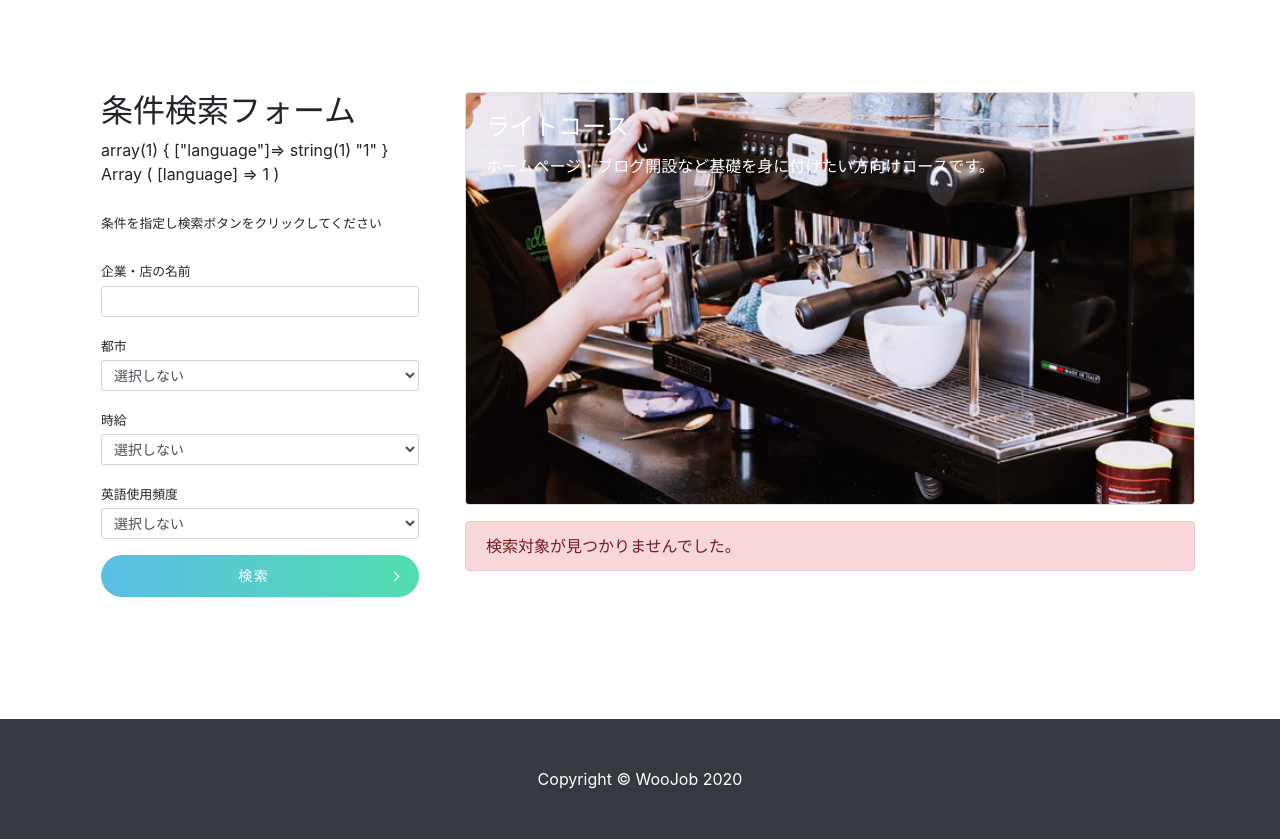
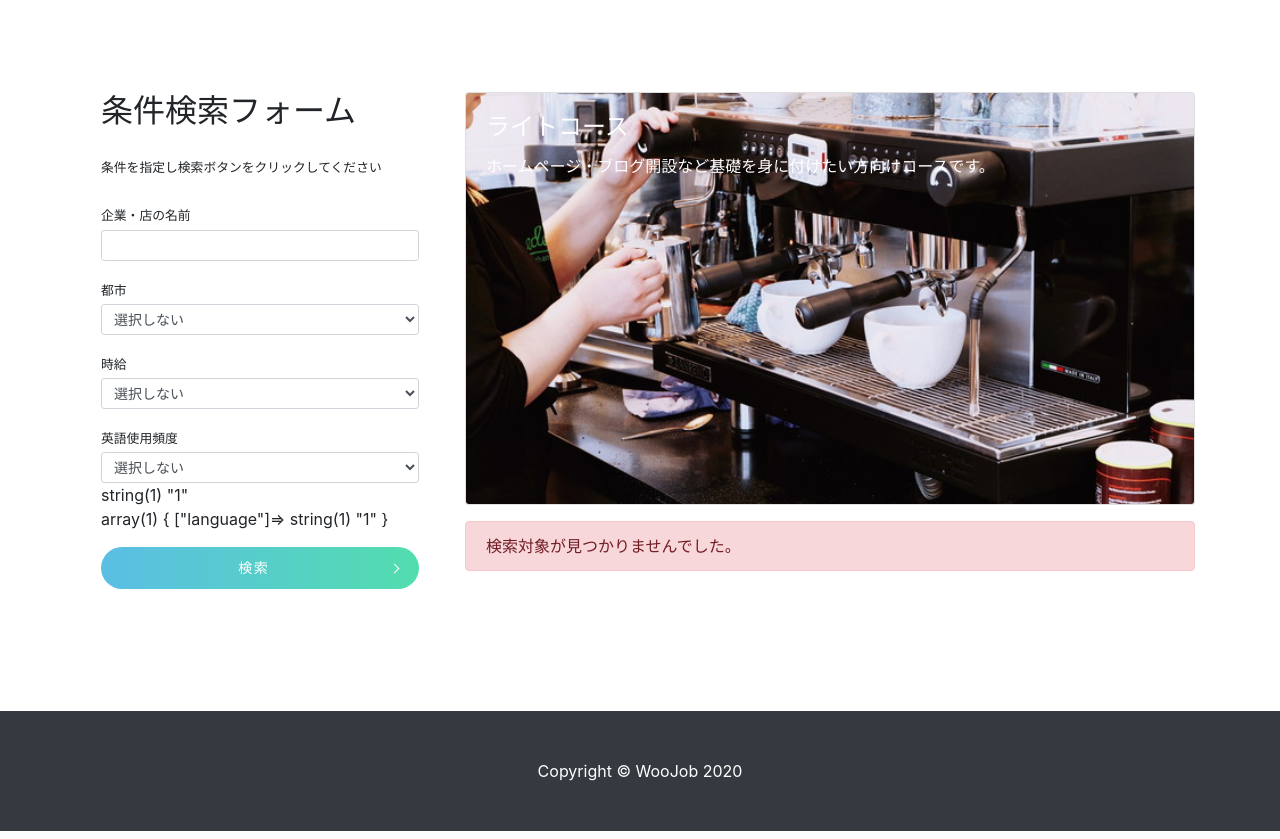
Before and after one commit to sohh85/WooJob_php_app, a PHP site: page /job_find/job_find.php?language=1 in a window 1280 px wide. Shown: the part 56-895 px from the top of the page. Run offline with PHP 8.4, Linux system fonts and the light colour scheme; tables that the repository leaves empty or names only in its code hold one stand-in row (values such as "Sample post"); a stand-in replaces the project's code that opens the database connection.

Commit message:
英語使用頻度を検索の際にエラー起きたのでsql書き換え

```diff
--- a/www/html/job_find/job_find.php
+++ b/www/html/job_find/job_find.php
@@ -66,11 +66,6 @@ if (!empty(array_filter($_GET))) {
                         <p class="alert alert-danger">検索条件を入力してください</p>
                     <?php endif; ?>
 
-
-                    <?php var_dump($_GET) ?>
-                    <?php print_r(array_filter($_GET)); ?>
-
-
                     <p class="my-4"><small>条件を指定し検索ボタンをクリックしてください</small></p>
                     <!-- 条件検索フォーム  -->
                     <form method="get">
@@ -108,6 +103,9 @@ if (!empty(array_filter($_GET))) {
                                     <option value="<?= $value; ?>" <?php if (isset($_GET['language']) && $_GET['language'] == "{$value}") echo 'selected' ?>><?= $value; ?></option>
                                 <?php endforeach; ?>
                             </select>
+
+                            <?php var_dump($_GET['language']); ?><br>
+                            <?php var_dump(array_filter($_GET)); ?>
                         </div>
                         <button type="submit" class="button w-100" name="search">検索</button>
                     </form>
@@ -143,7 +141,7 @@ if (!empty(array_filter($_GET))) {
                                     <p>都市</p><?= h($row['city']) ?>
                                 </div>
                                 <div>
-                                    <p>地域</p><?= h($row['wage']) . "$" ?>
+                                    <p>時給</p><?= h($row['wage']) . "$" ?>
                                 </div>
                                 <div>
                                     <p>英語使用頻度</p><?= h($row['language']) ?>
--- a/www/html/job_find/model.php
+++ b/www/html/job_find/model.php
@@ -22,7 +22,7 @@ function getJobData($params)
     }
     // 英語使用頻度
     if (!empty($params['language'])) {
-        $where[] = 'language = ' . $params['language'];
+        $where[] = "language like '%{$params['language']}%'";
     }
 
     if ($where) {
```
